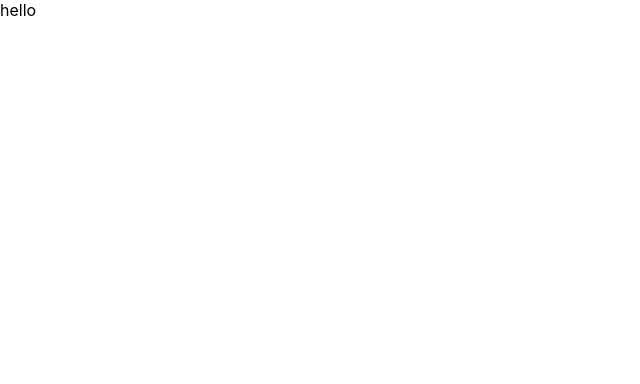
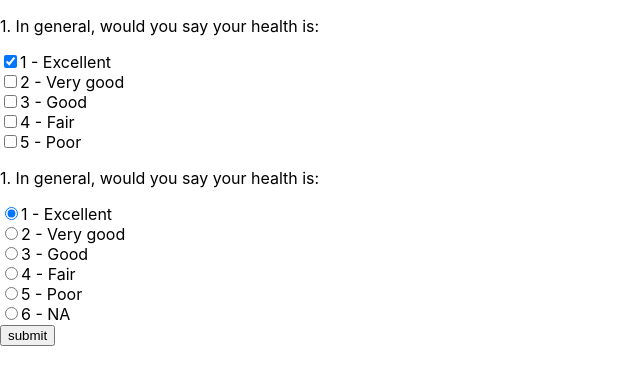
Before and after one commit to AnithaVangavarapu/demo, a React (Create React App) app: page / in a window 1280 px wide. Shown: the top 384 px of the page, without its empty margins (0-640 px from the left). Built offline with nearby package versions, Linux system fonts and the light colour scheme.

Commit message:
created radiogroup and checkboxgroup components

```diff
--- a/package.json
+++ b/package.json
@@ -9,6 +9,7 @@
     "@testing-library/user-event": "^13.5.0",
     "@types/react": "^19.0.10",
     "@types/react-dom": "^19.0.4",
+    "axios": "^1.8.2",
     "react": "^19.0.0",
     "react-dom": "^19.0.0",
     "react-scripts": "5.0.1",
--- a/public/data.json
+++ b/public/data.json
@@ -1,7 +1,6 @@
+[
   {
-  "Data": [
-    {
-      "id": "1",
+    "id": "generalHealth",
     "type": "checkbox",
     "label": "1. In general, would you say your health is:",
     "options": [
@@ -34,7 +33,7 @@
     }
   },
   {
-      "id": "1",
+    "id": "yearAgoStatus",
     "type": "radio",
     "label": "1. In general, would you say your health is:",
     "options": [
@@ -57,6 +56,10 @@
       {
         "label": "5 - Poor",
         "value": "5"
+      },
+      {
+        "label": "6 - NA",
+        "value": "6"
       }
     ],
     "validation": {
@@ -67,4 +70,3 @@
     }
   }
 ]
-}
--- a/src/App.tsx
+++ b/src/App.tsx
@@ -1,8 +1,78 @@
 import React, { useEffect, useState } from "react";
+import axios from "axios";
+import { Button, RadioGroup, CheckboxGroup } from "./components";
 
-function App() {
-  const [data, setData] = useState();
-  return <div>hello</div>;
+export type option = {
+  label: string;
+  value: string;
+};
+interface DataItem {
+  id: string;
+  type: string;
+  label: string;
+  options: option[];
+  validation: {
+    required: {
+      value: boolean;
+      message: string;
+    };
+  };
 }
 
+const App: React.FC = () => {
+  const [data, setData] = useState<DataItem[]>([]);
+  let initialCheckboxValue: string[] = [];
+  let initialRadioValue: string = "";
+  let checkboxvalues: string[] = [];
+  let radiovalue: string = "";
+  useEffect(() => {
+    axios.get<DataItem[]>("/data.json").then((response) => {
+      setData(response.data);
+    });
+  }, []);
+  const updateCheckboxValues = (value: string[]) => {
+    checkboxvalues = value;
+  };
+  const updateRadioValue = (value: string) => {
+    radiovalue = value;
+  };
+  const handleSubmit = () => {
+    console.log(checkboxvalues);
+    console.log(radiovalue);
+  };
+
+  return (
+    <div>
+      {data.map((item: DataItem, index: number) => {
+        if (item.type === "radio") {
+          initialRadioValue = item.options[0].value;
+          return (
+            <div key={index}>
+              <RadioGroup
+                label={item.label}
+                options={item.options}
+                updateRadioValue={updateRadioValue}
+                initialRadioValue={initialRadioValue}
+              />
+            </div>
+          );
+        } else {
+          initialCheckboxValue = [item.options[0].value];
+          return (
+            <div key={index}>
+              <CheckboxGroup
+                label={item.label}
+                options={item.options}
+                updateCheckboxValues={updateCheckboxValues}
+                initialCheckboxValue={initialCheckboxValue}
+              />
+            </div>
+          );
+        }
+      }, [])}
+      <Button label="submit" onClick={handleSubmit} />
+    </div>
+  );
+};
+
 export default App;
--- /dev/null
+++ b/src/components/Button.tsx
@@ -0,0 +1,10 @@
+import React from "react";
+interface ButtonProps {
+  label: string;
+  onClick: () => void;
+}
+const Button: React.FC<ButtonProps> = ({ label, onClick }: ButtonProps) => {
+  return <button onClick={onClick}>{label}</button>;
+};
+
+export default Button;
--- /dev/null
+++ b/src/components/CheckboxGroup.tsx
@@ -0,0 +1,56 @@
+import React, { useState } from "react";
+
+export type option = {
+  label: string;
+  value: string;
+};
+interface CheckboxProps {
+  label: string;
+  options: option[];
+  updateCheckboxValues: (value: string[]) => void;
+  initialCheckboxValue: string[];
+}
+
+const Checkbox = ({
+  label,
+  options,
+  updateCheckboxValues,
+  initialCheckboxValue,
+}: CheckboxProps) => {
+  const [checkboxValue, setCheckboxValue] =
+    useState<string[]>(initialCheckboxValue);
+  const handleChange = (e: React.ChangeEvent<HTMLInputElement>) => {
+    const { value } = e.target;
+    if (checkboxValue.includes(value)) {
+      const newCheckboxValue = checkboxValue.filter((Value) => Value !== value);
+      setCheckboxValue(newCheckboxValue);
+      updateCheckboxValues(newCheckboxValue);
+    } else {
+      const newCheckboxValue = [...checkboxValue, value];
+      setCheckboxValue(newCheckboxValue);
+      updateCheckboxValues(newCheckboxValue);
+    }
+  };
+
+  return (
+    <div>
+      <p>{label}</p>
+      {options.map((option: option, index: number) => {
+        return (
+          <div key={index}>
+            <input
+              type="checkbox"
+              name={option.label}
+              value={option.value}
+              checked={checkboxValue.includes(option.value)}
+              onChange={handleChange}
+            />
+            {option.label}
+          </div>
+        );
+      }, [])}
+    </div>
+  );
+};
+
+export default Checkbox;
--- /dev/null
+++ b/src/components/RadioGroup.tsx
@@ -0,0 +1,45 @@
+import React, { useState } from "react";
+export type option = {
+  label: string;
+  value: string;
+};
+interface RadioProps {
+  label: string;
+  options: option[];
+  updateRadioValue: (value: string) => void;
+  initialRadioValue: string;
+}
+const Radio = ({
+  label,
+  options,
+  updateRadioValue,
+  initialRadioValue,
+}: RadioProps) => {
+  const [radioValue, setRadioValue] = useState<string>(initialRadioValue);
+  const handleChange = (e: React.ChangeEvent<HTMLInputElement>) => {
+    setRadioValue(e.target.value);
+    updateRadioValue(e.target.value);
+  };
+
+  return (
+    <div>
+      <p>{label}</p>
+      {options.map((option: option, index: number) => {
+        return (
+          <div key={index}>
+            <input
+              type="radio"
+              name={option.label}
+              value={option.value}
+              checked={radioValue === option.value}
+              onChange={handleChange}
+            />
+            {option.label}
+          </div>
+        );
+      }, [])}
+    </div>
+  );
+};
+
+export default Radio;
--- /dev/null
+++ b/src/components/index.ts
@@ -0,0 +1,3 @@
+export { default as Button } from "./Button";
+export { default as RadioGroup } from "./RadioGroup";
+export { default as CheckboxGroup } from "./CheckboxGroup";
```
Also changed, not shown: 1 other file (tests, documents, lock files or other folders). Lines whose indentation alone changed are shown as unchanged.
